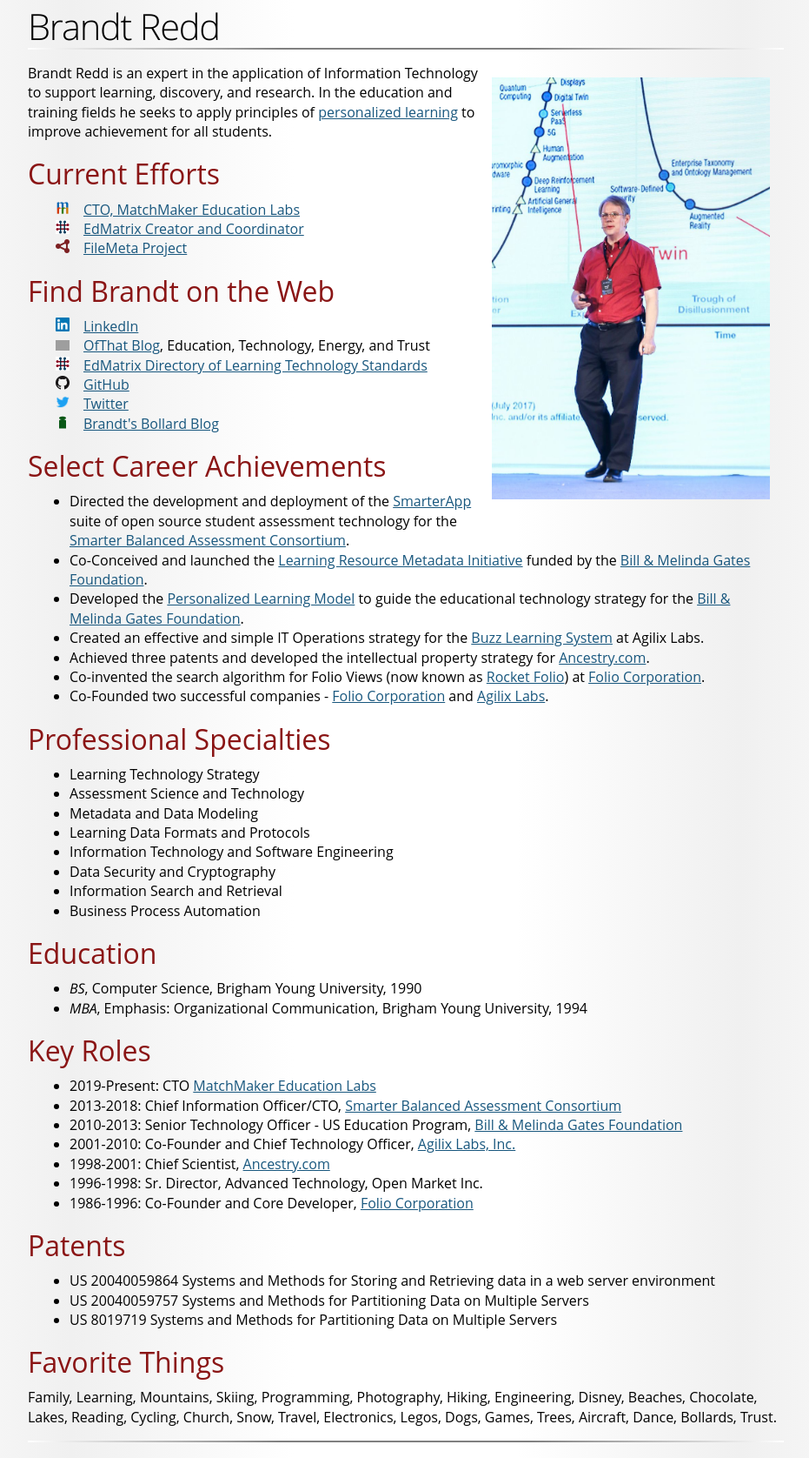
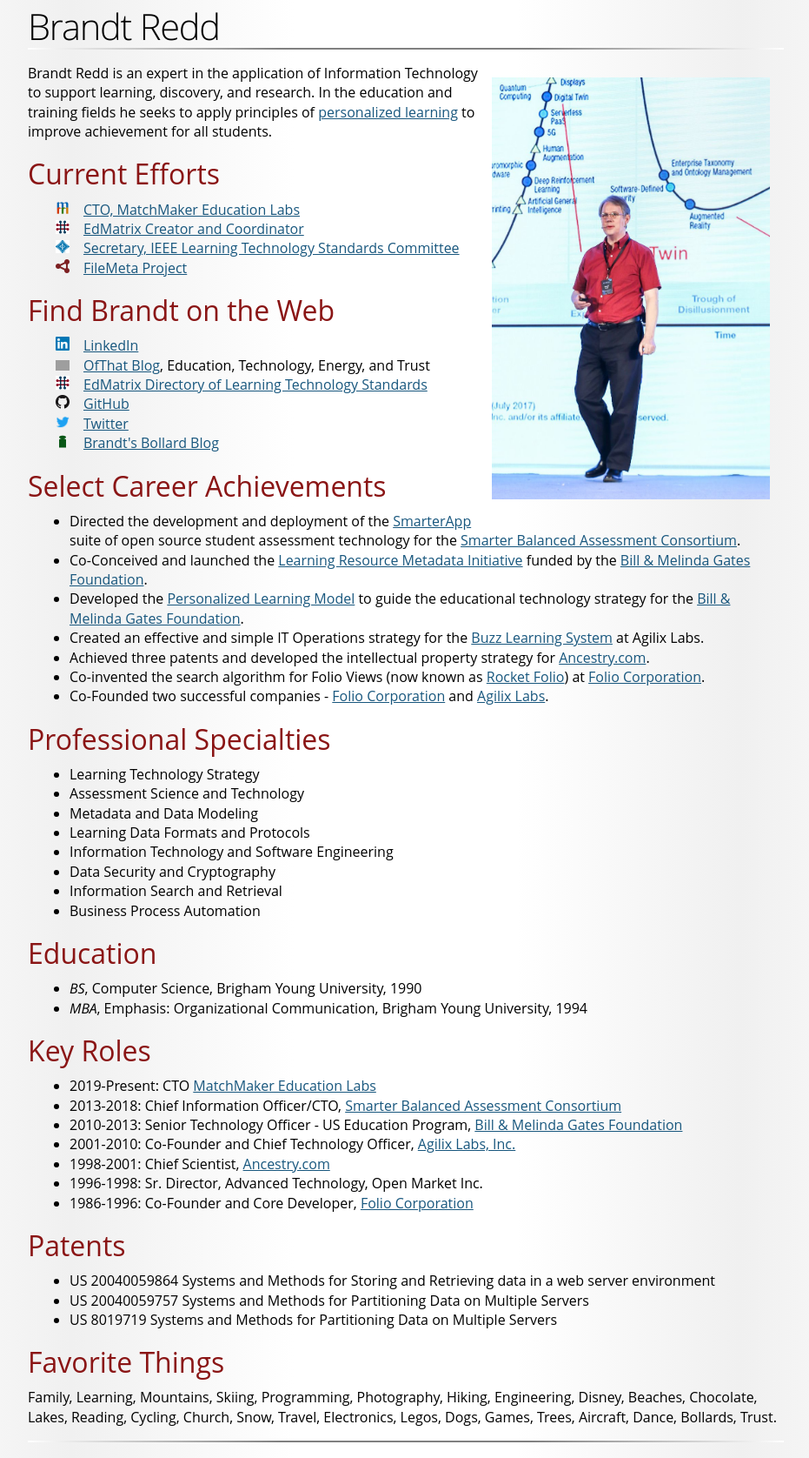
Before and after one commit to bredd/brandtredd.github.io, a Jekyll site: the page built from index.md, in a window 1280 px wide. Shown: the whole page at 87% size, without its empty margins (173-1104 px from the left). Built offline with Jekyll 4.4.1, drawn with Linux system fonts in a browser that asks for light colours; some web fonts are replaced; grey boxes are pictures that could not be loaded.

Commit message:
Add IEEE LTSC

```diff
--- a/index.md
+++ b/index.md
@@ -11,6 +11,7 @@
 <div class="iconlist">
 <a href="https://matchmakeredlabs.net"><img src="res/mm32.png" alt="Match Maker Logo" />CTO, MatchMaker Education Labs</a><br/>
 <a href="https://www.edmatrix.org/matrix.html"><img src="res/EdMatrix-Logo32.png" alt="EdMatrix Logo" />EdMatrix Creator and Coordinator</a><br/>
+<a href="https://sagroups.ieee.org/ltsc/"><img src="res/IEEE-Logo.png" alt="IEEE Logo" />Secretary, IEEE Learning Technology Standards Committee</a><br/>
 <a href="https://www.filemeta.org"><img src="res/FileMeta.png" alt="File Meta" />FileMeta Project</a>
 </div>
 
```
Also changed, not shown: res/IEEE-Logo.png (added).
